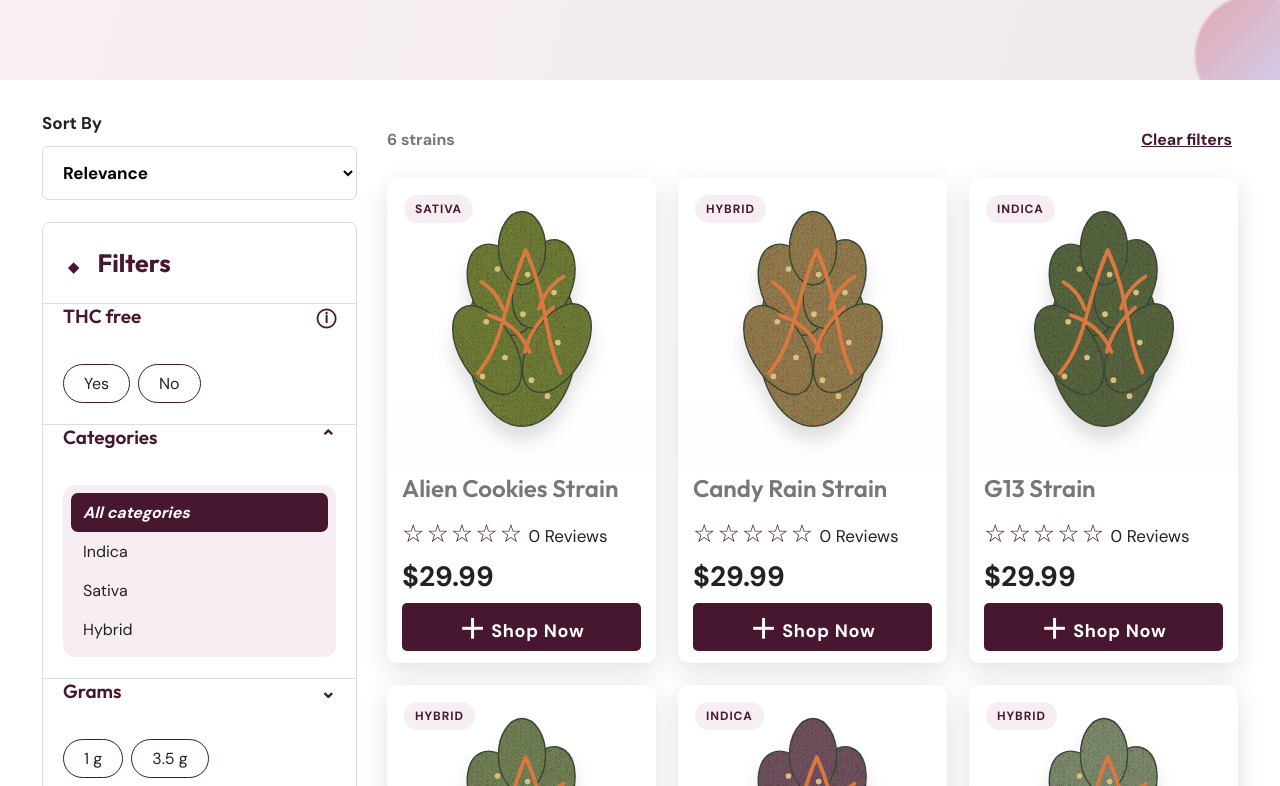
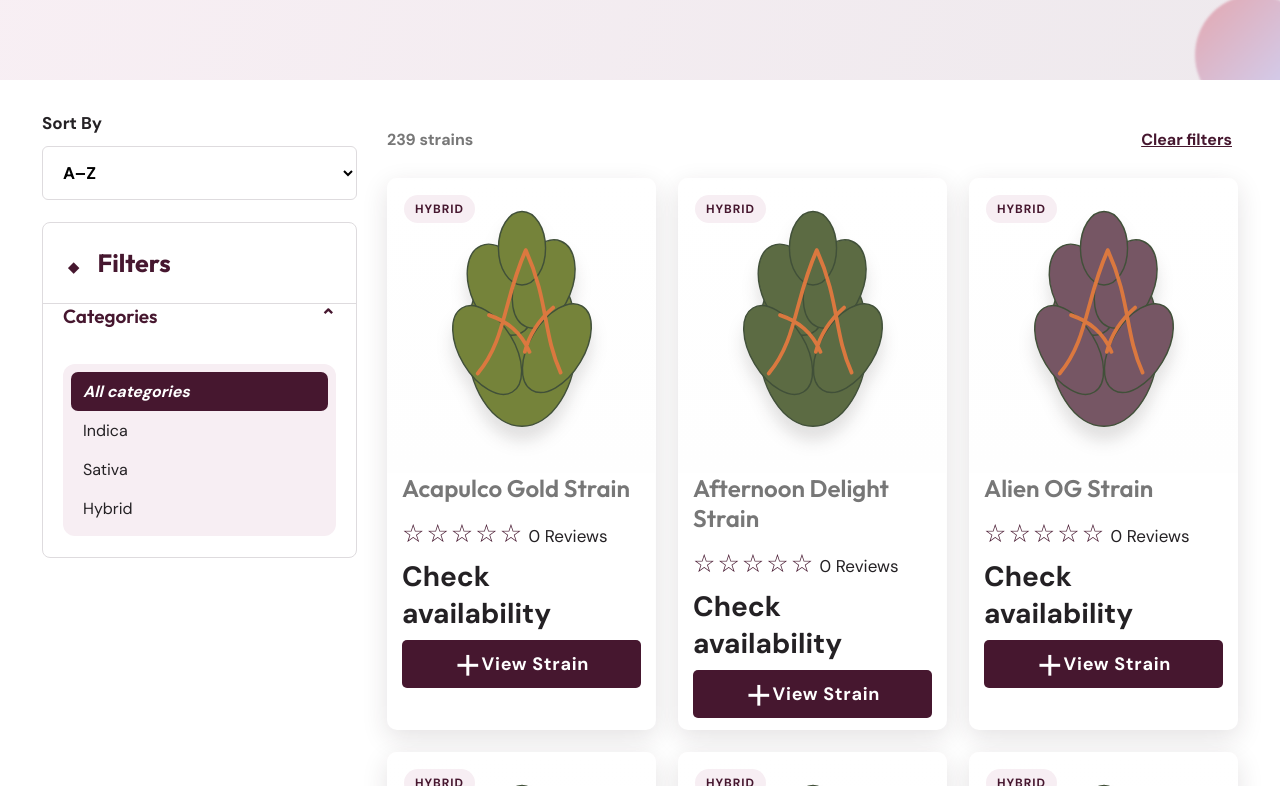
Before and after one commit to KTG1/strains, a Next.js app: page / in a window 1280 px wide. Shown: the part 614-1400 px from the top of the page. Built offline with nearby package versions, Linux system fonts and the light colour scheme.

Commit message:
Link strain catalog to product pages

```diff
--- a/app/page.js
+++ b/app/page.js
@@ -1,28 +1,26 @@
 "use client";
 
+import Link from "next/link";
 import { useMemo, useState } from "react";
+import { strains } from "./strains/strainData";
 
-const products = [
-  { name: "Gruntz", type: "Hybrid", price: 14.99, thcFree: false, grams: 1, tone: "sage" },
-  { name: "Purple Kush", type: "Indica", price: 14.99, thcFree: false, grams: 1, tone: "plum" },
-  { name: "Zookies", type: "Hybrid", price: 14.99, thcFree: true, grams: 1, tone: "mint" },
-  { name: "G13", type: "Indica", price: 29.99, thcFree: false, grams: 3.5, tone: "forest" },
-  { name: "Candy Rain", type: "Hybrid", price: 29.99, thcFree: true, grams: 3.5, tone: "gold" },
-  { name: "Alien Cookies", type: "Sativa", price: 29.99, thcFree: false, grams: 3.5, tone: "lime" }
-];
+const tones = ["sage", "plum", "mint", "forest", "gold", "lime"];
+const products = strains.map((strain, index) => {
+  const parsedPrice = Number.parseFloat(String(strain.price).replace(/[^0-9.]/g, ""));
+  return {
+    ...strain,
+    label: strain.shortName,
+    category: strain.type.charAt(0).toUpperCase() + strain.type.slice(1),
+    priceValue: Number.isFinite(parsedPrice) ? parsedPrice : Number.MAX_SAFE_INTEGER,
+    tone: tones[index % tones.length],
+  };
+});
 
 function Bud({ tone }) {
   return (
     <svg className={`bud bud--${tone}`} viewBox="0 0 220 260" role="img" aria-label="Botanical flower illustration">
-      <defs>
-        <filter id={`grain-${tone}`} x="-30%" y="-30%" width="160%" height="160%">
-          <feTurbulence baseFrequency=".75" numOctaves="3" seed={tone.length * 7} result="noise" />
-          <feComposite in="noise" in2="SourceGraphic" operator="in" result="texture" />
-          <feBlend in="SourceGraphic" in2="texture" mode="multiply" />
-        </filter>
-      </defs>
-      <g filter={`url(#grain-${tone})`}>
-        <ellipse cx="110" cy="145" rx="58" ry="92" className="bud-main" />
+      <g>
+        <ellipse cx="110" cy="145" rx="58" ry="92" />
         <ellipse cx="87" cy="92" rx="31" ry="51" transform="rotate(-24 87 92)" />
         <ellipse cx="133" cy="86" rx="30" ry="49" transform="rotate(22 133 86)" />
         <ellipse cx="73" cy="156" rx="29" ry="52" transform="rotate(-31 73 156)" />
@@ -31,24 +29,21 @@ function Bud({ tone }) {
       </g>
       <g className="bud-lines">
         <path d="M63 181c30-36 27-77 51-131M151 180c-19-42-13-77-37-130M75 119c20 7 34 18 43 39M143 111c-15 13-25 27-30 47" />
-        <path d="M67 84c13 8 18 17 23 29M154 78c-15 10-21 20-26 34" />
-      </g>
-      <g className="trichomes">
-        {[[84,70],[116,76],[144,95],[72,126],[111,118],[148,148],[92,164],[120,188],[68,184],[137,205]].map(([cx,cy]) => <circle key={`${cx}-${cy}`} cx={cx} cy={cy} r="3" />)}
       </g>
     </svg>
   );
 }
 
 function ProductCard({ product }) {
+  const href = `/strains/${product.type}/${product.slug}`;
   return (
     <article className="product-card">
-      <div className="product-art"><span className="badge">{product.type}</span><Bud tone={product.tone} /></div>
+      <div className="product-art"><span className="badge">{product.category}</span><Bud tone={product.tone} /></div>
       <div className="product-copy">
-        <h3>{product.name} Strain</h3>
+        <h3><Link href={href} style={{ color: "inherit", textDecoration: "none" }}>{product.label} Strain</Link></h3>
         <p className="rating" aria-label="Not yet rated"><span>☆☆☆☆☆</span> 0 Reviews</p>
-        <p className="price">${product.price.toFixed(2)}</p>
-        <button className="shop-button" type="button" onClick={() => alert(`${product.name} added to your selection`)}><span>＋</span> Shop now</button>
+        <p className="price">{product.price}</p>
+        <Link className="shop-button" href={href} style={{ display: "flex", alignItems: "center", justifyContent: "center", textDecoration: "none" }}><span>＋</span> View strain</Link>
       </div>
     </article>
   );
@@ -56,48 +51,42 @@ function ProductCard({ product }) {
 
 export default function Home() {
   const [sort, setSort] = useState("relevance");
-  const [thc, setThc] = useState("all");
   const [category, setCategory] = useState("All");
-  const [grams, setGrams] = useState("all");
   const [search, setSearch] = useState("");
   const [filtersOpen, setFiltersOpen] = useState(false);
 
   const visibleProducts = useMemo(() => {
     const filtered = products.filter((product) => {
-      const matchesThc = thc === "all" || (thc === "yes" ? product.thcFree : !product.thcFree);
-      const matchesCategory = category === "All" || product.type === category;
-      const matchesGrams = grams === "all" || product.grams === Number(grams);
-      const matchesSearch = product.name.toLowerCase().includes(search.toLowerCase());
-      return matchesThc && matchesCategory && matchesGrams && matchesSearch;
+      const matchesCategory = category === "All" || product.category === category;
+      return matchesCategory && product.label.toLowerCase().includes(search.toLowerCase());
     });
-    return [...filtered].sort((a, b) => sort === "price-low" ? a.price - b.price : sort === "price-high" ? b.price - a.price : a.name.localeCompare(b.name));
-  }, [sort, thc, category, grams, search]);
+    return [...filtered].sort((a, b) => sort === "price-low" ? a.priceValue - b.priceValue : sort === "price-high" ? b.priceValue - a.priceValue : a.label.localeCompare(b.label));
+  }, [sort, category, search]);
 
   return (
     <main>
       <div className="shipping">Free shipping with $99 purchase.</div>
       <header className="site-header">
-        <a className="brand" href="#top" aria-label="Strains home"><span className="brand-mark">S</span><span><strong>Strains</strong><small>Botanical collection</small></span></a>
-        <label className="search"><span className="sr-only">Search strains</span><input value={search} onChange={(e) => setSearch(e.target.value)} placeholder="Search strains"/><button aria-label="Search">⌕</button></label>
-        <div className="header-actions"><button aria-label="Shopping bag">♧ <span>0</span></button><button aria-label="Open menu">☰</button><a href="#locator"><span>●</span> Store locator</a></div>
+        <a className="brand" href="#top"><span className="brand-mark">S</span><span><strong>Strains</strong><small>Botanical collection</small></span></a>
+        <label className="search"><span className="sr-only">Search strains</span><input value={search} onChange={(event) => setSearch(event.target.value)} placeholder="Search strains"/><button aria-label="Search">⌕</button></label>
+        <div className="header-actions"><button aria-label="Shopping bag">♧ <span>0</span></button><button aria-label="Open menu">☰</button><a href="#collection"><span>●</span> Browse strains</a></div>
       </header>
-      <nav className="main-nav" aria-label="Main navigation">{["Home","Shop","About","Botanical FAQ","Programs","Journal","Contact"].map((item) => <a href={`#${item.toLowerCase().replaceAll(" ", "-")}`} key={item}>{item}</a>)}</nav>
-      <div className="category-strip">{["Essentials","Gummies","Alkaloids","Skin care","Flower","Topicals","Capsules","Delta 9","Pet care"].map((item, i) => <a href="#collection" key={item}><span className={`category-orb orb-${i}`}>✦</span><strong>{item}</strong></a>)}</div>
-
+      <nav className="main-nav" aria-label="Main navigation">{["Home","Shop","About","Botanical FAQ","Programs","Journal","Contact"].map((item) => <a href="#collection" key={item}>{item}</a>)}</nav>
+      <div className="category-strip">{["Essentials","Gummies","Alkaloids","Skin care","Flower","Topicals","Capsules","Delta 9","Pet care"].map((item, index) => <a href="#collection" key={item}><span className={`category-orb orb-${index}`}>✦</span><strong>{item}</strong></a>)}</div>
       <section className="hero" id="top"><div><p>Explore the collection</p><h1>List of All Strains</h1></div><div className="hero-botanical">❧</div></section>
-
       <section className="catalog" id="collection">
         <button className="mobile-filter" onClick={() => setFiltersOpen(!filtersOpen)}>☷ {filtersOpen ? "Hide filters" : "Show filters"}</button>
         <aside className={filtersOpen ? "filters open" : "filters"}>
-          <label className="sort-label">Sort by<select value={sort} onChange={(e) => setSort(e.target.value)}><option value="relevance">Relevance</option><option value="price-low">Price: low to high</option><option value="price-high">Price: high to low</option></select></label>
+          <label className="sort-label">Sort by<select value={sort} onChange={(event) => setSort(event.target.value)}><option value="relevance">A–Z</option><option value="price-low">Price: low to high</option><option value="price-high">Price: high to low</option></select></label>
           <div className="filter-panel">
             <h2><span>◆</span> Filters</h2>
-            <fieldset><legend>THC free <span title="Choose whether products contain THC">ⓘ</span></legend><div className="pills"><button className={thc === "yes" ? "active" : ""} onClick={() => setThc(thc === "yes" ? "all" : "yes")}>Yes</button><button className={thc === "no" ? "active" : ""} onClick={() => setThc(thc === "no" ? "all" : "no")}>No</button></div></fieldset>
-            <fieldset><legend>Categories <span>⌃</span></legend><div className="category-list">{["All","Indica","Sativa","Hybrid"].map(item => <button key={item} className={category === item ? "active" : ""} onClick={() => setCategory(item)}>{item === "All" ? "All categories" : item}</button>)}</div></fieldset>
-            <fieldset><legend>Grams <span>⌄</span></legend><div className="pills"><button className={grams === "1" ? "active" : ""} onClick={() => setGrams(grams === "1" ? "all" : "1")}>1 g</button><button className={grams === "3.5" ? "active" : ""} onClick={() => setGrams(grams === "3.5" ? "all" : "3.5")}>3.5 g</button></div></fieldset>
+            <fieldset><legend>Categories <span>⌃</span></legend><div className="category-list">{["All","Indica","Sativa","Hybrid"].map((item) => <button key={item} className={category === item ? "active" : ""} onClick={() => setCategory(item)}>{item === "All" ? "All categories" : item}</button>)}</div></fieldset>
           </div>
         </aside>
-        <div className="results"><div className="results-heading"><p>{visibleProducts.length} strains</p><button onClick={() => {setThc("all"); setCategory("All"); setGrams("all"); setSearch("");}}>Clear filters</button></div>{visibleProducts.length ? <div className="product-grid">{visibleProducts.map((product) => <ProductCard product={product} key={product.name} />)}</div> : <div className="empty"><h2>No strains match</h2><p>Try clearing a filter or searching another name.</p></div>}</div>
+        <div className="results">
+          <div className="results-heading"><p>{visibleProducts.length} strains</p><button onClick={() => { setCategory("All"); setSearch(""); }}>Clear filters</button></div>
+          {visibleProducts.length ? <div className="product-grid">{visibleProducts.map((product) => <ProductCard product={product} key={`${product.type}-${product.slug}`} />)}</div> : <div className="empty"><h2>No strains match</h2><p>Try another name or clear the filters.</p></div>}
+        </div>
       </section>
       <footer><strong>Strains</strong><p>Explore thoughtfully. Choose confidently.</p></footer>
     </main>
```
